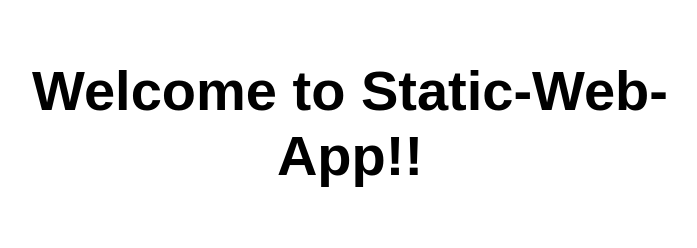
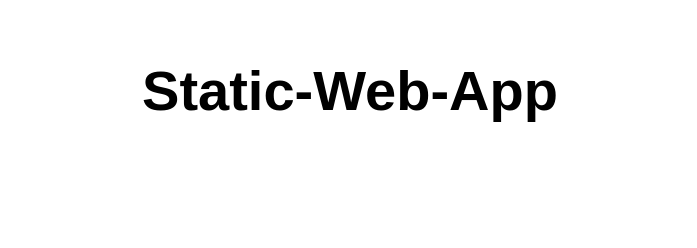
Before and after one commit to jungkwanpark/static-web-app, a website: page src/index.html in a window 1280 px wide. Shown: the whole page, without its empty margins (290-987 px from the left). Drawn offline with Linux system fonts and the light colour scheme.

Commit message:
Update index.html

```diff
--- a/src/index.html
+++ b/src/index.html
@@ -10,7 +10,7 @@
 
 <body>
   <main>
-    <h1>Welcome to Static-Web-App!!</h1>
+    <h1>Static-Web-App</h1>
   </main>
 </body>
 
```
